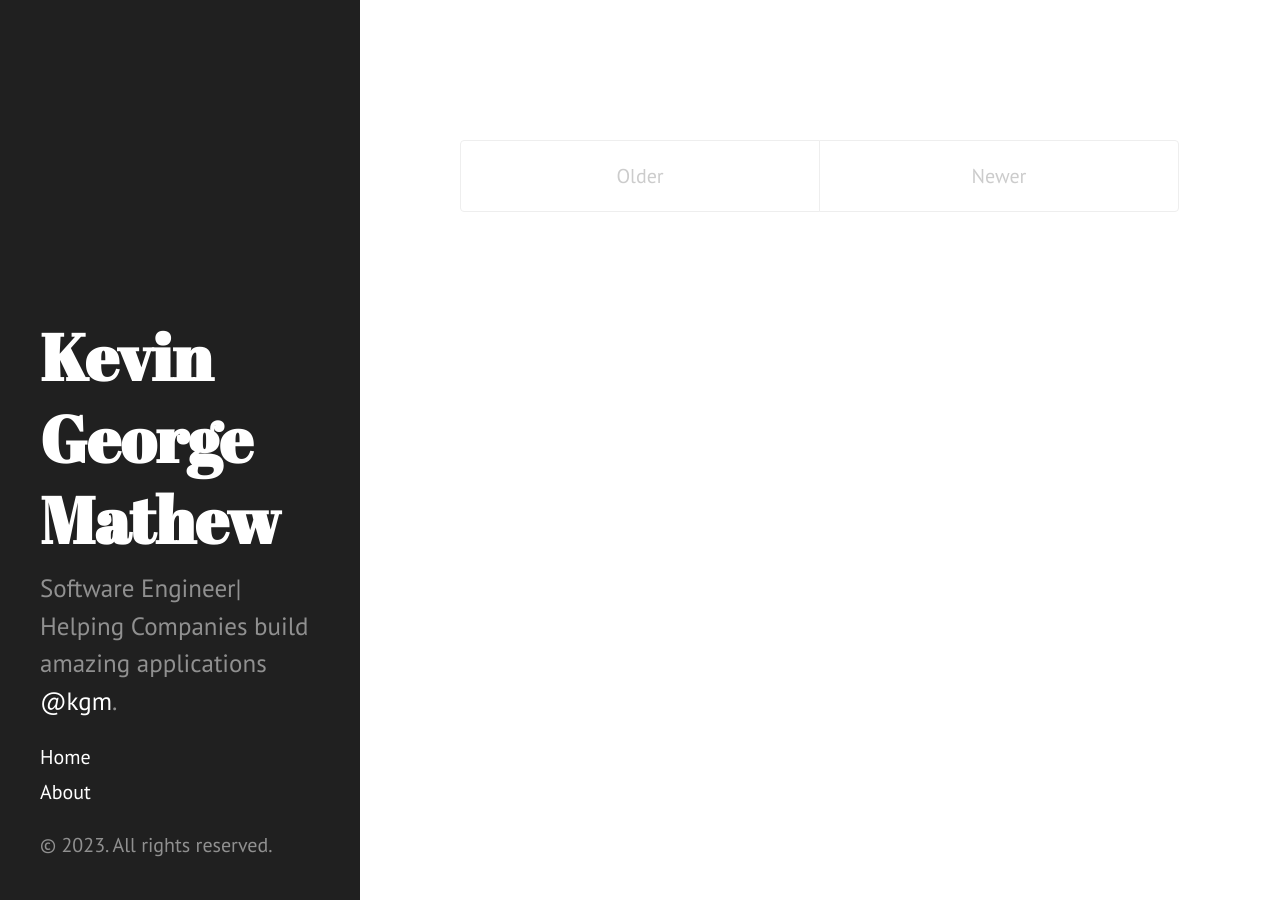
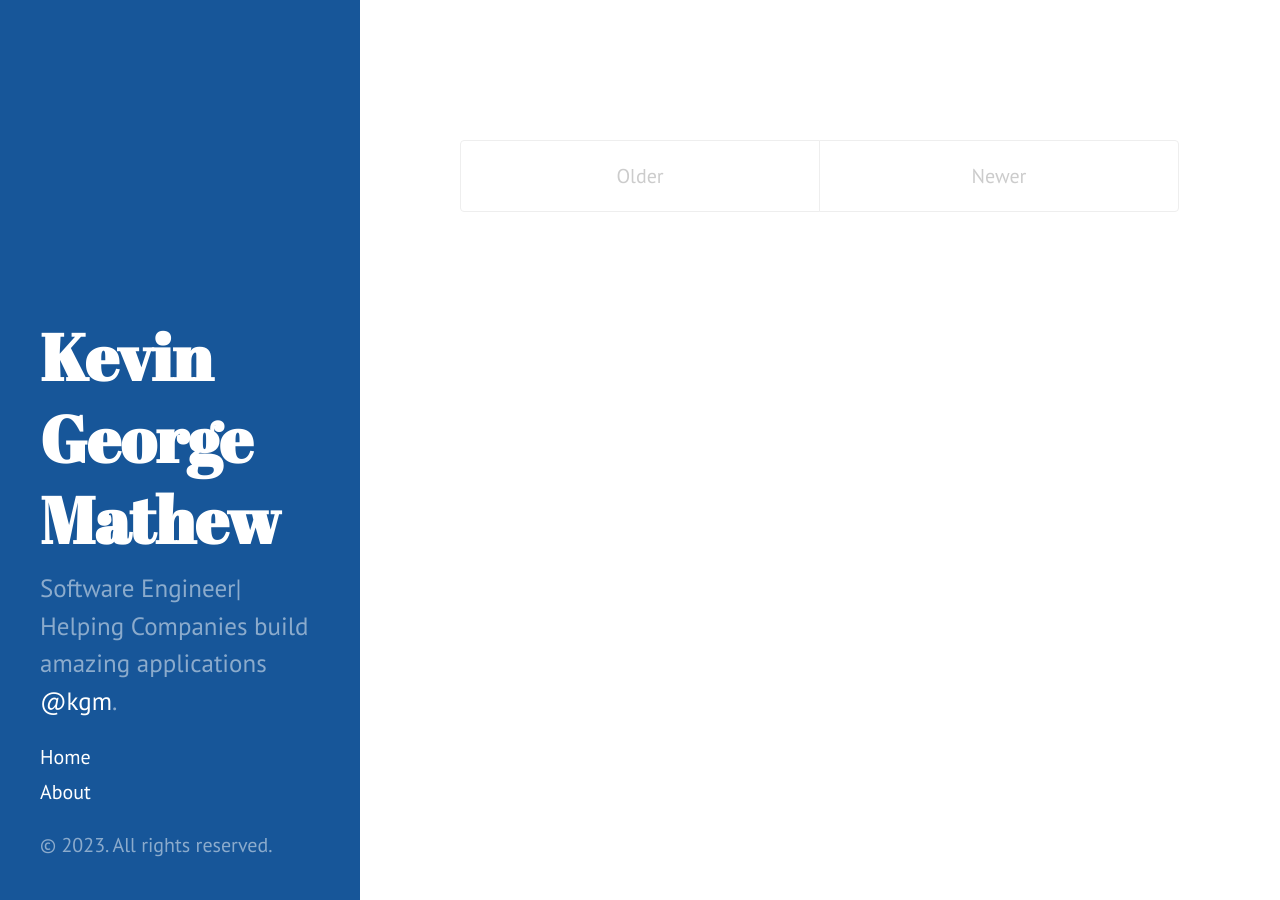
Before and after one commit to Kevin-ops007/Kevin-ops007.github.io, a Jekyll site: the page built from index.html, in a window 1280 px wide. Built offline with Jekyll 4.4.1, drawn with Linux system fonts in a browser that asks for light colours; Markdown is read by kramdown in place of the engine named in the settings; the list of posts is cut into pages by our own code.

Commit message:
making color changes

```diff
--- a/public/css/hyde.css
+++ b/public/css/hyde.css
@@ -34,11 +34,13 @@
 html {
   font-family: "PT Sans", Helvetica, Arial, sans-serif;
 }
+
 @media (min-width: 48em) {
   html {
     font-size: 16px;
   }
 }
+
 @media (min-width: 58em) {
   html {
     font-size: 20px;
@@ -56,9 +58,10 @@ html {
 .sidebar {
   text-align: center;
   padding: 2rem 1rem;
-  color: rgba(255,255,255,.5);
-  background-color: #202020;
+  color: rgba(255, 255, 255, .5);
+  background-color: #175699;
 }
+
 @media (min-width: 48em) {
   .sidebar {
     position: fixed;
@@ -87,14 +90,17 @@ html {
 .sidebar-nav {
   margin-bottom: 1rem;
 }
+
 .sidebar-nav-item {
   display: block;
   line-height: 1.75;
 }
+
 a.sidebar-nav-item:hover,
 a.sidebar-nav-item:focus {
   text-decoration: underline;
 }
+
 .sidebar-nav-item.active {
   font-weight: bold;
 }
@@ -108,9 +114,9 @@ a.sidebar-nav-item:focus {
 @media (min-width: 48em) {
   .sidebar-sticky {
     position: absolute;
-    right:  1rem;
+    right: 1rem;
     bottom: 1rem;
-    left:   1rem;
+    left: 1rem;
   }
 }
 
@@ -122,7 +128,7 @@ a.sidebar-nav-item:focus {
  */
 
 .content {
-  padding-top:    4rem;
+  padding-top: 4rem;
   padding-bottom: 4rem;
 }
 
@@ -153,6 +159,7 @@ a.sidebar-nav-item:focus {
     left: auto;
     right: 0;
   }
+
   .layout-reverse .content {
     margin-left: 2rem;
     margin-right: 20rem;
@@ -181,6 +188,7 @@ a.sidebar-nav-item:focus {
 .theme-base-08 .sidebar {
   background-color: #ac4142;
 }
+
 .theme-base-08 .content a,
 .theme-base-08 .related-posts li a:hover {
   color: #ac4142;
@@ -190,6 +198,7 @@ a.sidebar-nav-item:focus {
 .theme-base-09 .sidebar {
   background-color: #d28445;
 }
+
 .theme-base-09 .content a,
 .theme-base-09 .related-posts li a:hover {
   color: #d28445;
@@ -199,6 +208,7 @@ a.sidebar-nav-item:focus {
 .theme-base-0a .sidebar {
   background-color: #f4bf75;
 }
+
 .theme-base-0a .content a,
 .theme-base-0a .related-posts li a:hover {
   color: #f4bf75;
@@ -208,6 +218,7 @@ a.sidebar-nav-item:focus {
 .theme-base-0b .sidebar {
   background-color: #90a959;
 }
+
 .theme-base-0b .content a,
 .theme-base-0b .related-posts li a:hover {
   color: #90a959;
@@ -217,6 +228,7 @@ a.sidebar-nav-item:focus {
 .theme-base-0c .sidebar {
   background-color: #75b5aa;
 }
+
 .theme-base-0c .content a,
 .theme-base-0c .related-posts li a:hover {
   color: #75b5aa;
@@ -226,6 +238,7 @@ a.sidebar-nav-item:focus {
 .theme-base-0d .sidebar {
   background-color: #6a9fb5;
 }
+
 .theme-base-0d .content a,
 .theme-base-0d .related-posts li a:hover {
   color: #6a9fb5;
@@ -235,6 +248,7 @@ a.sidebar-nav-item:focus {
 .theme-base-0e .sidebar {
   background-color: #aa759f;
 }
+
 .theme-base-0e .content a,
 .theme-base-0e .related-posts li a:hover {
   color: #aa759f;
@@ -244,6 +258,7 @@ a.sidebar-nav-item:focus {
 .theme-base-0f .sidebar {
   background-color: #8f5536;
 }
+
 .theme-base-0f .content a,
 .theme-base-0f .related-posts li a:hover {
   color: #8f5536;
```
